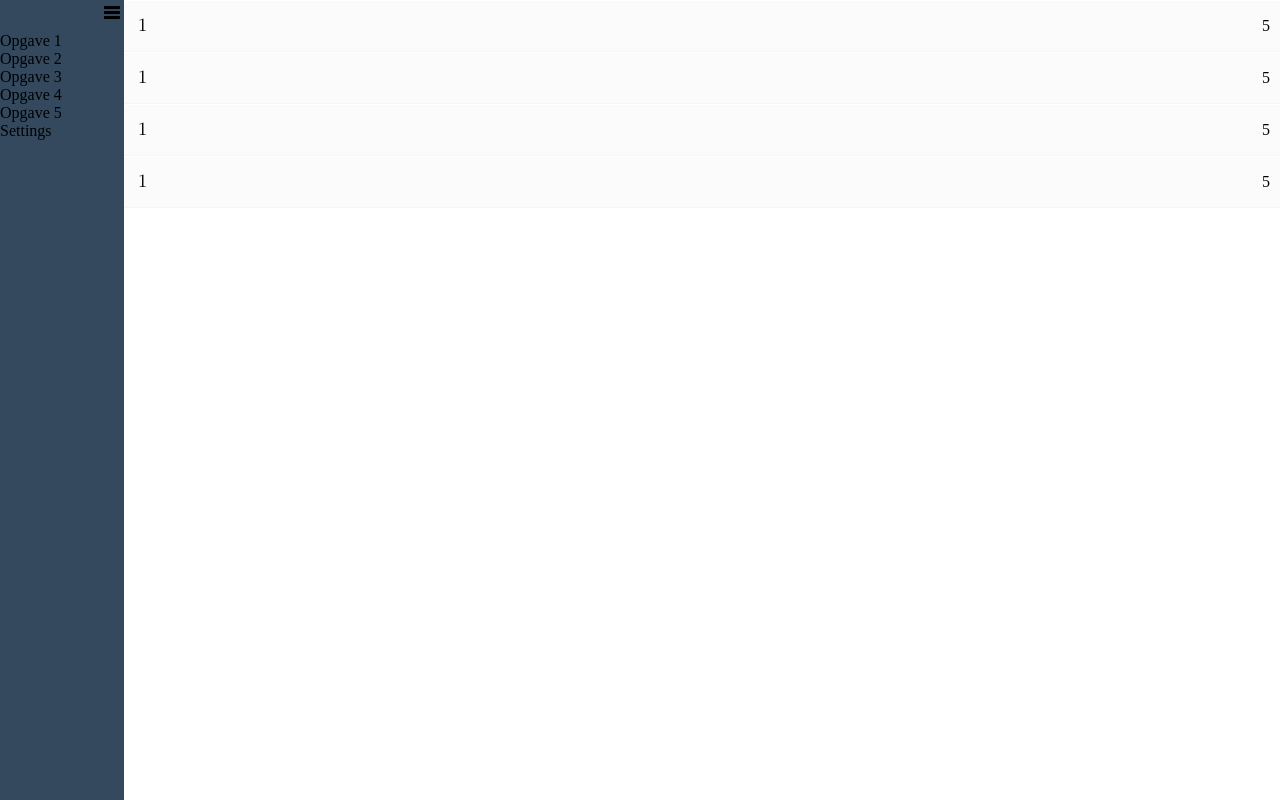
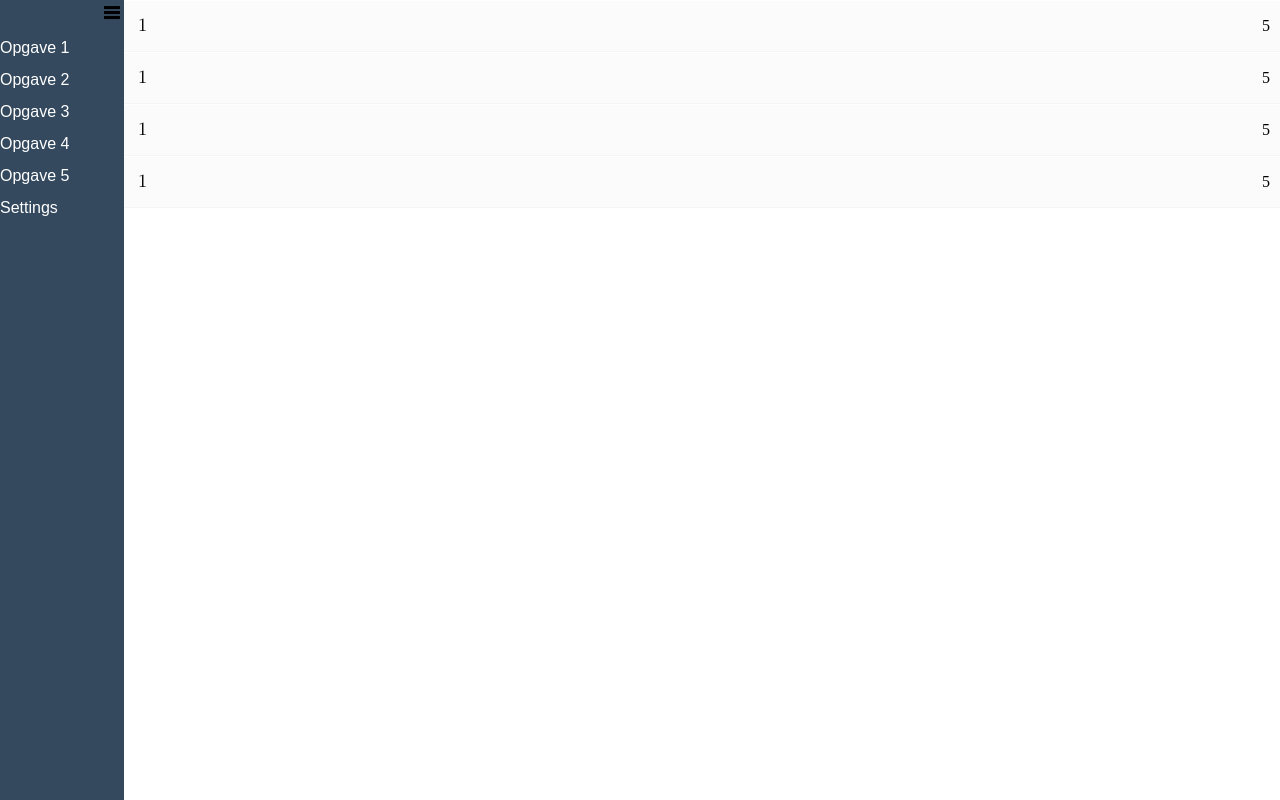
Before and after one commit to krizzmp/calculator, a plain HTML site: page ui/index.html in a window 1280 px wide. Drawn offline with nearby package versions, Linux system fonts and the light colour scheme; files whose address does not match are found by name.

Commit message:
updating ui

```diff
--- a/ui/main.css
+++ b/ui/main.css
@@ -57,6 +57,9 @@ li{
     list-style: none;
     margin: 0;
     padding: 0;
+    color: #ffffff;
+    line-height: 32px;
+    font-family: arial,sans-serif;
 }
 .fui-list{
     margin: 4px;
```
